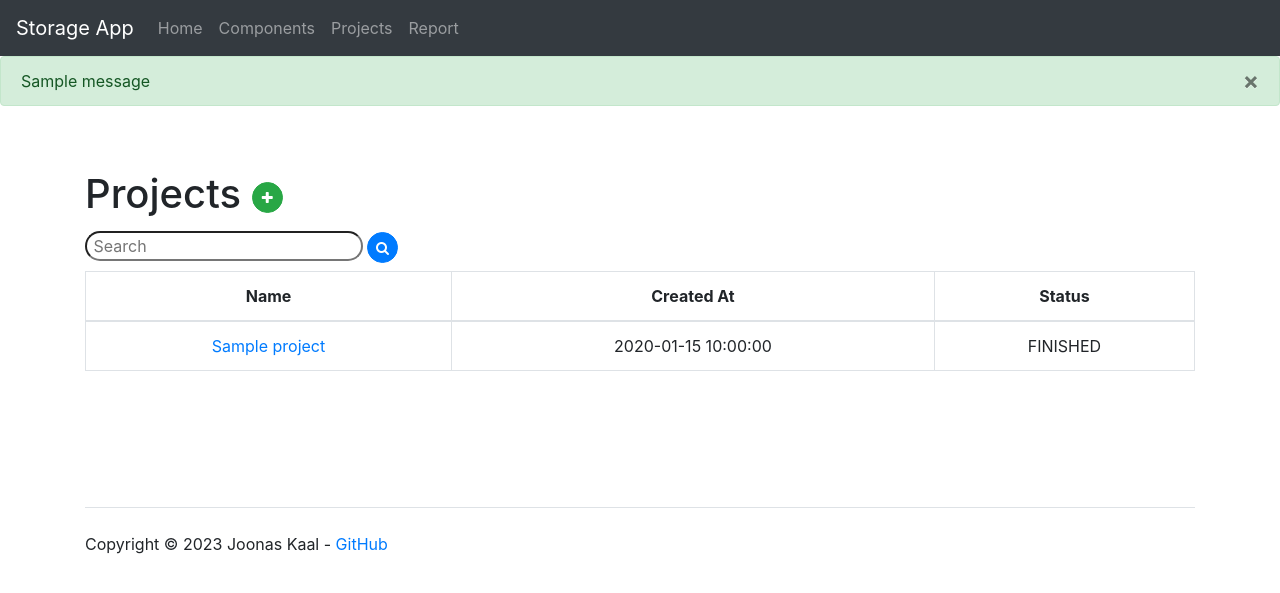
After one commit to jokaal/electronic-component-storage, a Flask app: page /projects in a window 1280 px wide. The commit adds this page. Shown: the top 593 px of the page. Run offline with Flask 2, Linux system fonts and the light colour scheme; tables that the repository leaves empty hold one stand-in row (values such as "Sample post"); one stand-in notice (Sample message) is shown; some libraries are stand-ins or nearby versions.

Commit message:
Project creating without components

```diff
--- a/website/__init__.py
+++ b/website/__init__.py
@@ -18,7 +18,7 @@ def create_app():
     from .models import Component, Project, ProjectComponent
 
     with app.app_context():
-        #db.drop_all()
+        # db.drop_all()
         db.create_all()
 
     return app
--- a/website/templates/base.html
+++ b/website/templates/base.html
@@ -41,8 +41,8 @@
                 <div class="navbar-nav">
                     <a class="nav-link" href="/">Home</a>
                     <a class="nav-link" href="/components">Components</a>
-                    <a class="nav-link" href="/">Projects</a>
-                    <a class="nav-link" href="/">Report</a>
+                    <a class="nav-link" href="/projects">Projects</a>
+                    <a class="nav-link" href="/report">Report</a>
                 </div>
             </div>
         </nav>
--- a/website/templates/components/components.html
+++ b/website/templates/components/components.html
@@ -5,7 +5,7 @@ Components
 {% block content %}
 <h1 style="display: inline-block; padding-right: 5px; padding-bottom: 5px;">
     Components
-    <button class="btn btn-sm btn-success rounded-circle" onClick="window.location.href='add-component'">
+    <button class="btn btn-sm btn-success rounded-circle" style="width: 31px;" onClick="window.location.href='add-component'">
         <i class="fa fa-plus" aria-hidden="true"></i>
     </button>
 </h1>
@@ -16,7 +16,7 @@ Components
         {% else %}
         <input class="rounded-pill w-25" type="search" name="search" id="search" placeholder=" Search"></input>
         {% endif %}
-        <button type="submit" class="btn btn-sm btn-primary rounded-circle"><i class="fa fa-search" aria-hidden="true"></i></button>
+        <button type="submit" class="btn btn-sm btn-primary rounded-circle" style="width: 31px;"><i class="fa fa-search" aria-hidden="true"></i></button>
     </form>
 </div>
 <table class="table table-bordered text-center">
--- a/website/templates/components/functions/view_component.html
+++ b/website/templates/components/functions/view_component.html
@@ -9,10 +9,10 @@ Component
 <h5><a href="/components">Back</a></h5>
 {% endif %}
 <h1>{{ component.name }}
-    <button class="btn btn-sm btn-warning rounded-circle" onClick="window.location.href='../edit-component/{{component.id}}'">
+    <button class="btn btn-sm btn-warning rounded-circle" style="width: 31px;" onClick="window.location.href='../edit-component/{{component.id}}'">
         <i class="fa fa-pencil" aria-hidden="true"></i>
     </button>
-    <button type="button" class="btn btn-sm btn-danger rounded-circle" onClick="deleteComponent({{ component.id }})">
+    <button type="button" class="btn btn-sm btn-danger rounded-circle" style="width: 31px;" onClick="deleteComponent({{ component.id }})">
         <i class="fa fa-trash" aria-hidden="true"></i>
     </button>
 </h1>
--- /dev/null
+++ b/website/templates/projects/projects.html
@@ -0,0 +1,51 @@
+{% extends "base.html" %}
+{% block title %}
+Projects
+{% endblock %}
+{% block content %}
+<h1 style="display: inline-block; padding-right: 5px; padding-bottom: 5px;">
+    Projects
+    <button class="btn btn-sm btn-success rounded-circle" style="width: 31px;" onClick="window.location.href='create-project'">
+        <i class="fa fa-plus" aria-hidden="true"></i>
+    </button>
+</h1>
+<div class="mb-2">
+    <form>
+        {% if search %}
+        <input class="rounded-pill w-25" type="search" name="search" id="search" placeholder=" Search" value="{{search}}"></input>
+        {% else %}
+        <input class="rounded-pill w-25" type="search" name="search" id="search" placeholder=" Search"></input>
+        {% endif %}
+        <button type="submit" class="btn btn-sm btn-primary rounded-circle" style="width: 31px;"><i class="fa fa-search" aria-hidden="true"></i></button>
+    </form>
+</div>
+<table class="table table-bordered text-center">
+    <thead>
+        <tr>
+            <th scope="col">Name</th>
+            <th scope="col">Created At</th>
+            <th scope="col">Status</th>
+        </tr>
+    </thead>
+    <tbody>
+        {% for project in projects %}
+        <tr>
+            <td>
+                <a href="/project/{{project.id}}">{{ project.name }}</a>
+            </td>
+            <td>
+                {{ project.created_at }}
+            </td>
+            <td>
+                {% if project.is_finished %}
+                    <span>FINISHED</span>
+                {% else %}
+                    <span>UNFINISHED</span>
+                {% endif %}
+            </td>
+        </tr>
+        {% endfor %}
+    </tbody>
+
+</table>
+{% endblock %}
--- a/website/views.py
+++ b/website/views.py
@@ -1,14 +1,18 @@
 from flask import Blueprint, render_template, request, flash, redirect, url_for, jsonify
-from .models import Component
+from .models import Component, Project
 from . import db
 import json
 import re
 
 views = Blueprint('views', __name__)
 
+# HOME
+
 @views.route('/')
 def home():
     return render_template('home.html')
+
+# COMPONENT FUNCTIONS
 
 @views.route('/components', methods=['GET', 'POST'])
 def components():
@@ -145,3 +149,56 @@ def remove_one():
             component.amount -= 1
             db.session.commit()
     return jsonify({}) # Function is used in static/custom.js
+
+
+# PROJECT FUNCTIONS
+
+@views.route('/projects', methods=['GET', 'POST'])
+def projects():
+    search = None if request.args.get('search') == '' else request.args.get('search')
+    if search:
+        # https://stackoverflow.com/questions/4926757/sqlalchemy-query-where-a-column-contains-a-substring
+        if '*' in search or '_' in search:
+            looking_for = search.replace('_', '__').replace('*', '%').replace('?', '_')
+        else:
+            looking_for = '%{0}%'.format(search)
+
+        query = Project.query.filter((Project.name.ilike(looking_for)))
+
+        return render_template('projects/projects.html', projects=query, search=request.args.get('search'))
+    return render_template('projects/projects.html', projects=Project.query.all())
+
+@views.route('/create-project', methods=['GET', 'POST'])
+def create_project():
+    if request.method == 'POST':
+        name = None if request.form.get('name') == '' else request.form.get('name') # Form return an empty string if not filled but we need null for database
+        new_project = Project(name=name)
+
+        if not projectErrors(new_project):
+            db.session.add(new_project)
+            db.session.commit()
+            flash(f'Project \'{name}\' has been created!', category='success')
+            return redirect(url_for('views.view_project', id=new_project.id))
+        else:
+            return render_template('projects/functions/create_project.html', project=new_project)
+
+    return render_template('projects/functions/create_project.html')
+
+def projectErrors(project):
+    errors = False
+    messages = []
+
+    if not project.name: # HTML form already checks this
+        messages.append('Project must have a name!')
+        errors = True
+
+    if messages:
+        flash(' '.join(messages), category='error')
+
+    return errors
+
+@views.route('/project/<id>')
+def view_project(id):
+    if 'edit-project' and 'create-project' not in request.referrer: # Allows going back to search result but after editing search is lost
+        return render_template('projects/functions/view_project.html', project=Project.query.get(id), referrer=request.referrer)
+    return render_template('projects/functions/view_project.html', project=Project.query.get(id))
```
Also changed, not shown: website/models.py (+5 -2 lines), website/templates/home.html (+8 -1 lines), website/templates/projects/functions/create_project.html (added, +47 -0 lines), website/templates/projects/functions/view_project.html (added, +53 -0 lines).
